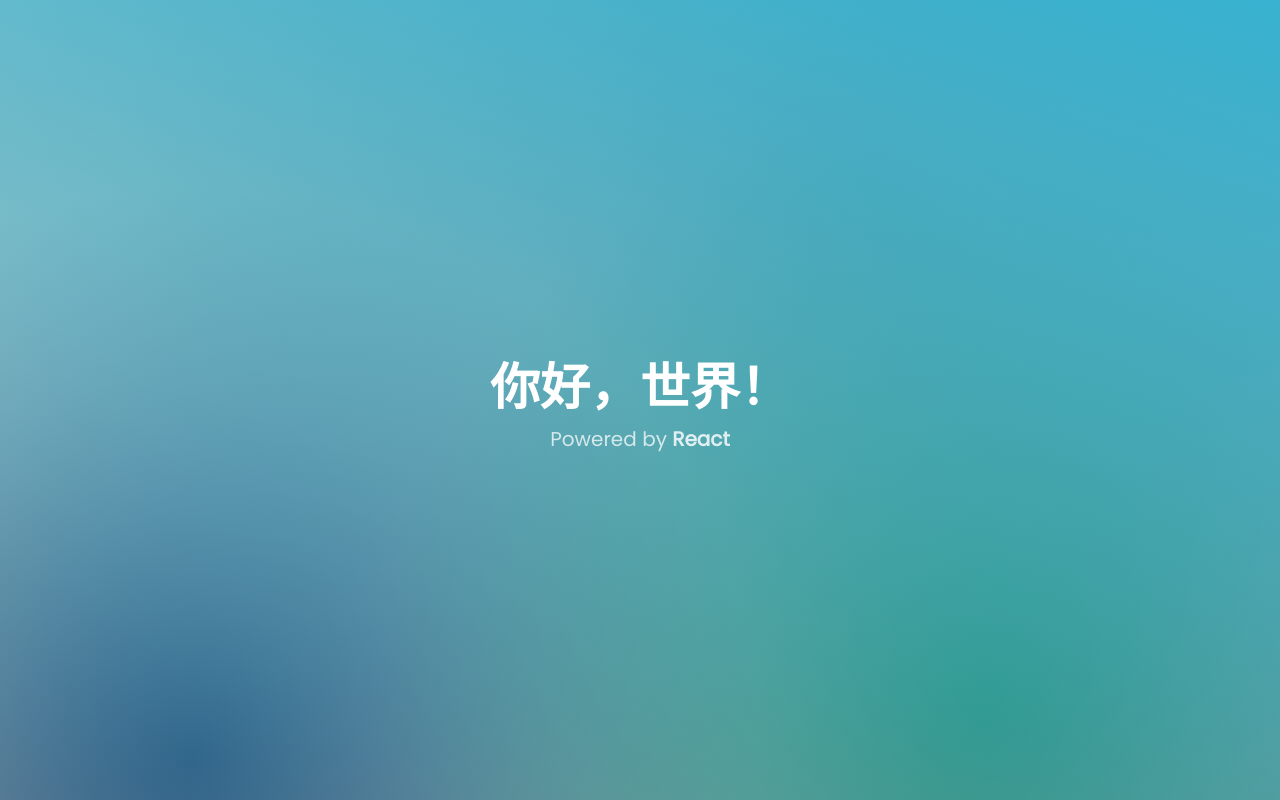
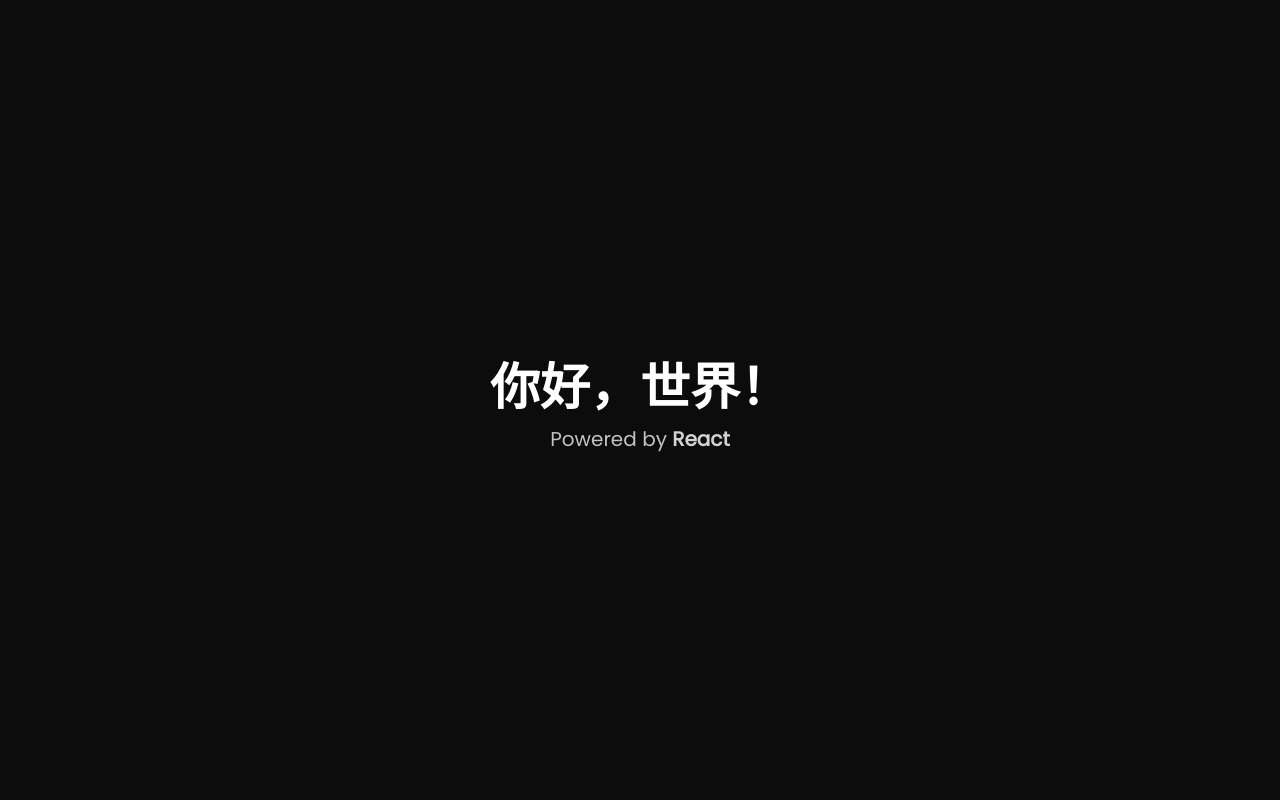
Before and after one commit to LF112/dogbloods, a React (Vite) app: page / in a window 1280 px wide. Built offline with nearby package versions, Linux system fonts and the light colour scheme.

Commit message:
✨ 更换默认背景

```diff
--- a/index.html
+++ b/index.html
@@ -41,7 +41,7 @@ _  __/   / /_/ / _  /   __/ /
     <meta name="twitter:image" content="./headpic.png">
 </head>
 
-<body>
+<body style="margin: 0 !important;background:#0c0c0d">
     <noscript>You need to enable JavaScript to run this app.</noscript>
     <div id="WetDogs"></div>
     <script type="module" src="/src/main.tsx"></script>
--- a/src/App.tsx
+++ b/src/App.tsx
@@ -37,31 +37,4 @@ const Main = styled.main`
 			color: rgba(255, 255, 255, 0.82);
 		}
 	}
-	background: linear-gradient(18deg, rgb(8 53 51 / 25%), rgb(38 173 207 / 90%)),
-		linear-gradient(333deg, rgba(39, 52, 64, 0.3), rgba(180, 255, 217, 0.08)),
-		radial-gradient(
-			circle at 77% 89%,
-			rgb(37 210 149 / 80%),
-			rgba(125, 163, 169, 0) 50%
-		),
-		radial-gradient(
-			circle at 15% 95%,
-			rgb(26 91 167 / 80%),
-			rgba(125, 163, 169, 0) 43%
-		),
-		radial-gradient(
-			circle at 65% 23%,
-			rgb(119 151 139 / 40%),
-			rgba(137, 151, 119, 0) 70%
-		),
-		radial-gradient(
-			circle at 10% 0,
-			rgba(187, 211, 204, 0.33),
-			rgba(187, 211, 204, 0) 35%
-		),
-		radial-gradient(
-			circle at 11% 100%,
-			rgb(131 166 203 / 30%),
-			rgba(131, 165, 203, 0) 30%
-		);
 `
```
